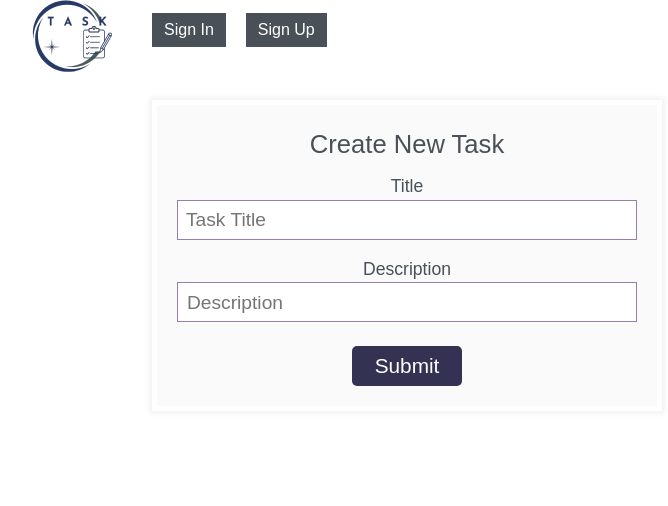
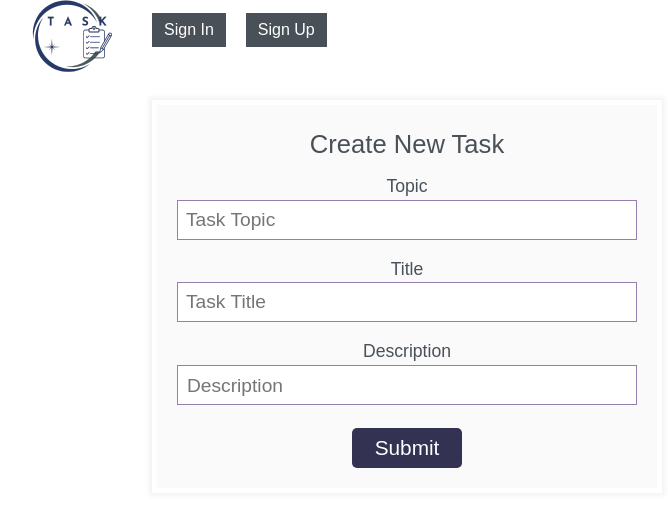
Before and after one commit to digitalrisedorset/task-management, a Next.js app in the folder nextjs-frontend/: page /create-task in a window 1280 px wide. Shown: the top 506 px of the page, without its empty margins (8-676 px from the left). Built offline with nearby package versions, Linux system fonts and the light colour scheme; no server answers.

Commit message:
Ensure a new task show the topic it will be assigned to avoid user to be confused

```diff
--- a/nextjs-frontend/src/components/global/styles/ItemStyles.tsx
+++ b/nextjs-frontend/src/components/global/styles/ItemStyles.tsx
@@ -20,7 +20,8 @@ export const EventList = styled.section`
 
 export const SelectStyle = styled.div`
     position: relative;
-    display: block;
+    display: grid;
+    grid-template-columns: 1fr 1fr 1fr 1fr 1fr;
     text-align: left;
     line-height: 1.4rem;
     margin: 1rem 0;
--- a/nextjs-frontend/src/components/task/components/NewTask.tsx
+++ b/nextjs-frontend/src/components/task/components/NewTask.tsx
@@ -4,6 +4,7 @@ import {Form} from "@/components/global/styles/Form";
 import {Feedback} from "@/components/global/components/Feedback";
 import {useCreateTask} from "@/components/task/graphql/useTaskCreate";
 import {TextArea} from "@/components/global/components/Input/TextArea";
+import {useTaskTopic} from "@/components/tasktopic/graphql/useTaskTopic";
 
 export const NewTask: React.FC = () => {
     const router = useRouter();
@@ -12,6 +13,7 @@ export const NewTask: React.FC = () => {
         description: '',
     });
     const [createTask] = useCreateTask(inputs)
+    const {data , loading} = useTaskTopic()
 
     async function handleSubmit(e: React.FormEvent) {
         e.preventDefault();
@@ -25,6 +27,16 @@ export const NewTask: React.FC = () => {
             <h2>Create New Task</h2>
             <Feedback />
             <fieldset>
+                <label htmlFor="topic">
+                    Topic
+                    <input
+                        type="text"
+                        name="label"
+                        placeholder="Task Topic"
+                        value={data?.taskTopic?.label}
+                        readOnly={true}
+                    />
+                </label>
                 <label htmlFor="name">
                     Title
                     <input
--- a/nextjs-frontend/src/components/task/hooks/useFilter.tsx
+++ b/nextjs-frontend/src/components/task/hooks/useFilter.tsx
@@ -1,5 +1,6 @@
 import {useUser, useUserTopicId} from "@/components/user-authentication/hooks/useUser";
 import {TaskFilterKeys} from "@/components/task/types/task";
+import {useMemo} from "react";
 
 export const useFilter = () => {
     const user = useUser()
@@ -7,6 +8,7 @@ export const useFilter = () => {
 
     const filter: TaskFilterKeys = {}
 
+    return useMemo(() => {
         if (user === undefined) {
             return filter
         }
@@ -22,4 +24,5 @@ export const useFilter = () => {
         filter['assignedTo'] = {"id": {"equals": user.id}}
 
         return filter
+    }, [useUser, topic]);
 }
--- a/nextjs-frontend/src/components/tasktopic/components/NewTaskTopic.tsx
+++ b/nextjs-frontend/src/components/tasktopic/components/NewTaskTopic.tsx
@@ -3,6 +3,7 @@ import {useForm} from "@/components/global/hooks/useForm";
 import {Form} from "@/components/global/styles/Form";
 import {Feedback} from "@/components/global/components/Feedback";
 import {useCreateTaskTopic} from "@/components/tasktopic/graphql/useTaskTopicCreate";
+import {useTaskTopic} from "@/components/tasktopic/graphql/useTaskTopic";
 
 export const NewTaskTopic: React.FC = () => {
     const router = useRouter();
@@ -10,6 +11,7 @@ export const NewTaskTopic: React.FC = () => {
         label: '',
     });
     const [createTaskTopic] = useCreateTaskTopic(inputs)
+    const topic = useTaskTopic();
 
     async function handleSubmit(e: React.FormEvent) {
         e.preventDefault();
--- /dev/null
+++ b/nextjs-frontend/src/components/tasktopic/graphql/useTaskTopic.tsx
@@ -0,0 +1,22 @@
+import {useQuery} from "@apollo/client";
+import gql from "graphql-tag";
+import {useUserTopicId} from "@/components/user-authentication/hooks/useUser";
+
+const TOPIC_QUERY = gql`
+  query TaskTopic($where: TaskTopicWhereUniqueInput!) {
+     taskTopic(where: $where) {
+        id
+        label
+      }
+    }
+`;
+
+export const useTaskTopic = () => {
+    const topic = useUserTopicId()
+
+    const { data, error, loading } = useQuery(TOPIC_QUERY, {
+        variables: { "where": { id: topic } },
+    });
+
+    return { data, error, loading }
+}
```
Also changed, not shown: nextjs-frontend/src/components/task/components/EditTask.tsx (+0 -9 lines), nextjs-frontend/src/components/task/components/Task.tsx (+6 -6 lines). Lines whose indentation alone changed are shown as unchanged.
